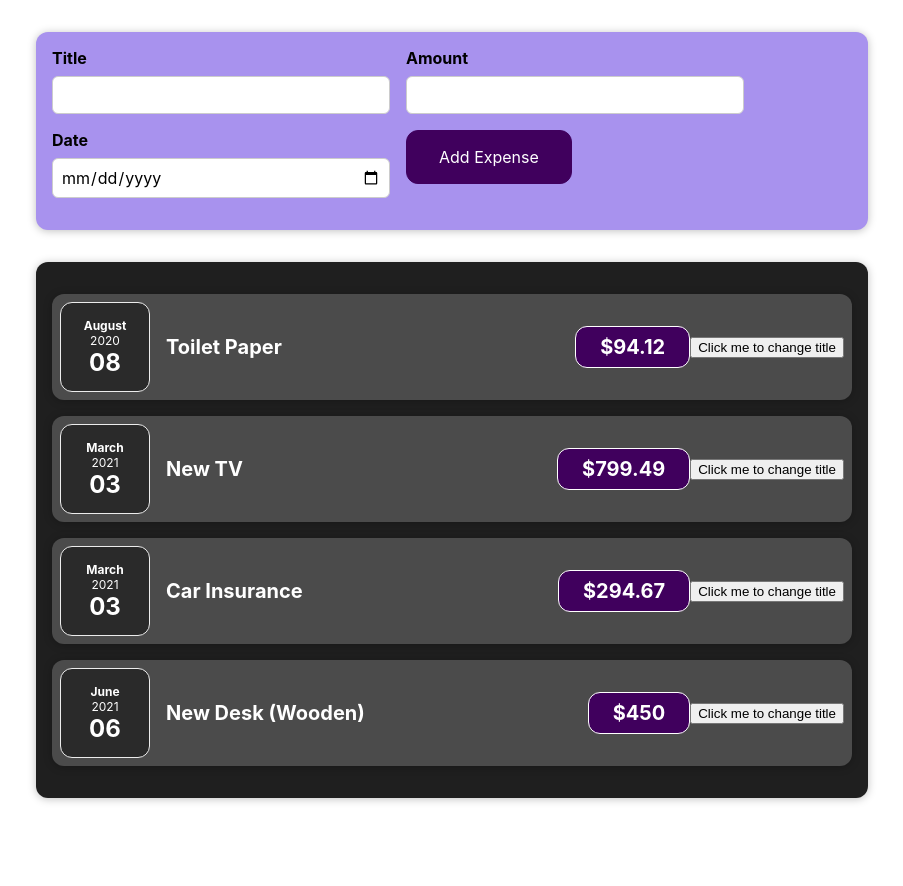
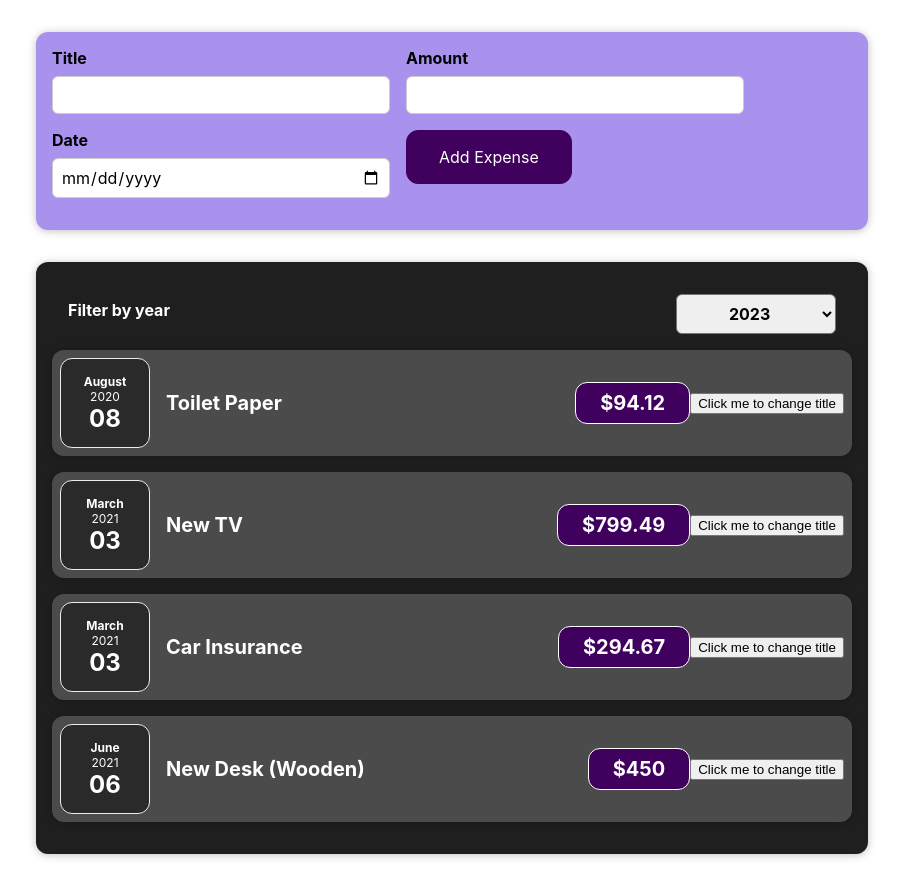
Before and after one commit to lilo750/React-Course, a React (Create React App) app in the folder Section 3/myapp/: page / in a window 1280 px wide. Shown: the whole page, without its empty margins (188-1091 px from the left). Before the commit the page ends 830 px from the top, so only its background shows below. Built offline with nearby package versions, Linux system fonts and the light colour scheme.

Commit message:
solved the code assinment

```diff
--- a/Section 3/myapp/src/components/NewExpense/ExpenseFilter.js
+++ b/Section 3/myapp/src/components/NewExpense/ExpenseFilter.js
@@ -1,13 +1,19 @@
-import React from 'react';
+import React, { useState } from 'react';
 
 import './ExpenseFilter.css';
 
-const ExpensesFilter = () => {
+const ExpensesFilter = (props) => {
+	function filterYearsHandler(event) {
+		const yearChosen = event.target.value;
+		props.onSaveFilter(yearChosen);
+	}
+
 	return (
 		<div className='expenses-filter'>
 			<div className='expenses-filter__control'>
 				<label>Filter by year</label>
-				<select>
+				<select onChange={filterYearsHandler} value={props.selectedYear}>
+					<option value='2023'>2023</option>
 					<option value='2022'>2022</option>
 					<option value='2021'>2021</option>
 					<option value='2020'>2020</option>
--- a/Section 3/myapp/src/components/expenses/ExpenseCalls.js
+++ b/Section 3/myapp/src/components/expenses/ExpenseCalls.js
@@ -1,11 +1,22 @@
-import React from 'react';
+import React, { useState } from 'react';
 import Expense from './ExpenseItem';
 import './ExpenseCalls.css';
 import Card from '../UI/Card';
+import ExpensesFilter from '../NewExpense/ExpenseFilter';
 
 const ExpenseCalls = (props) => {
+	const [year, setYear] = useState('');
+	function expenseFilterHandler(yearChosen) {
+		setYear(yearChosen);
+	}
+
 	return (
+		<div>
 			<Card className='expenses'>
+				<ExpensesFilter
+					onSaveFilter={expenseFilterHandler}
+					selectedYear={year}
+				/>
 				<Expense
 					title={props.expenses[0].title}
 					price={props.expenses[0].amount}
@@ -23,6 +34,7 @@ const ExpenseCalls = (props) => {
 					price={props.expenses[3].amount}
 					date={props.expenses[3].date}></Expense>
 			</Card>
+		</div>
 	);
 };
 
```
Lines whose indentation alone changed are shown as unchanged.
